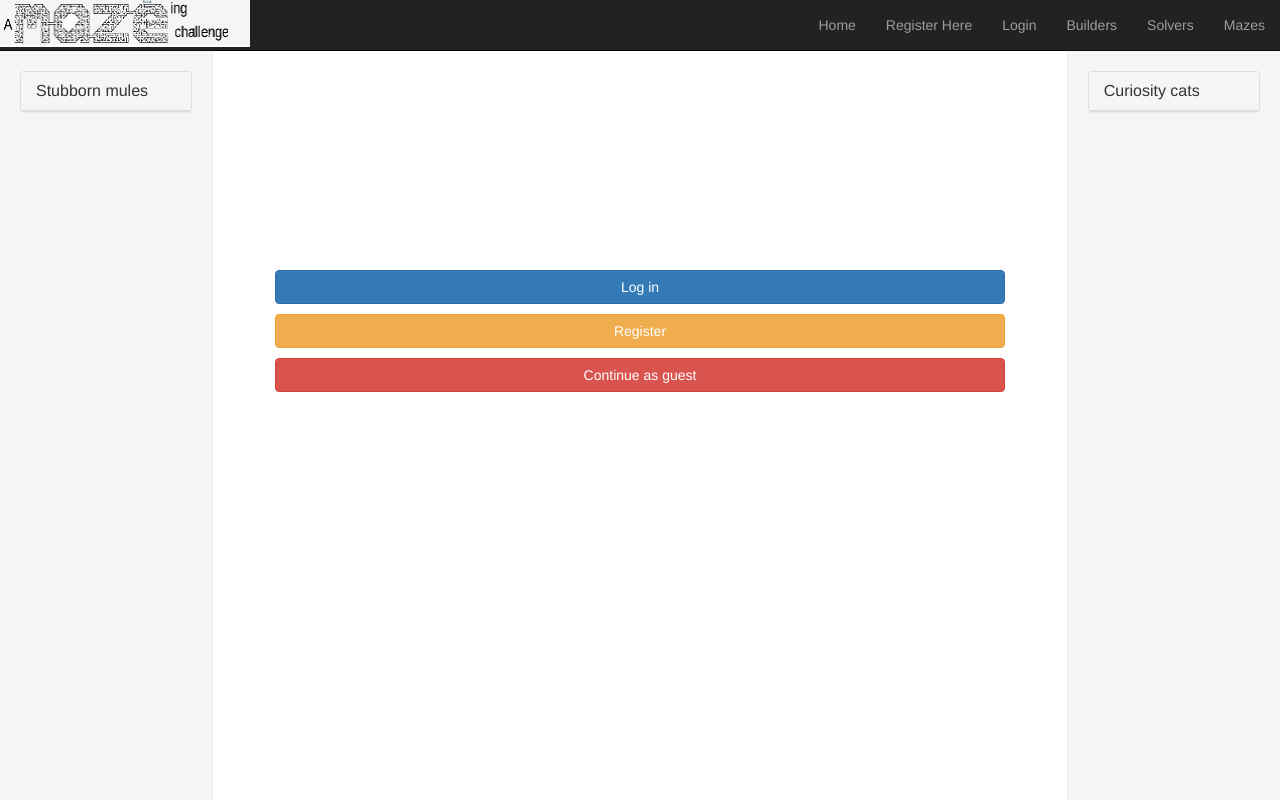
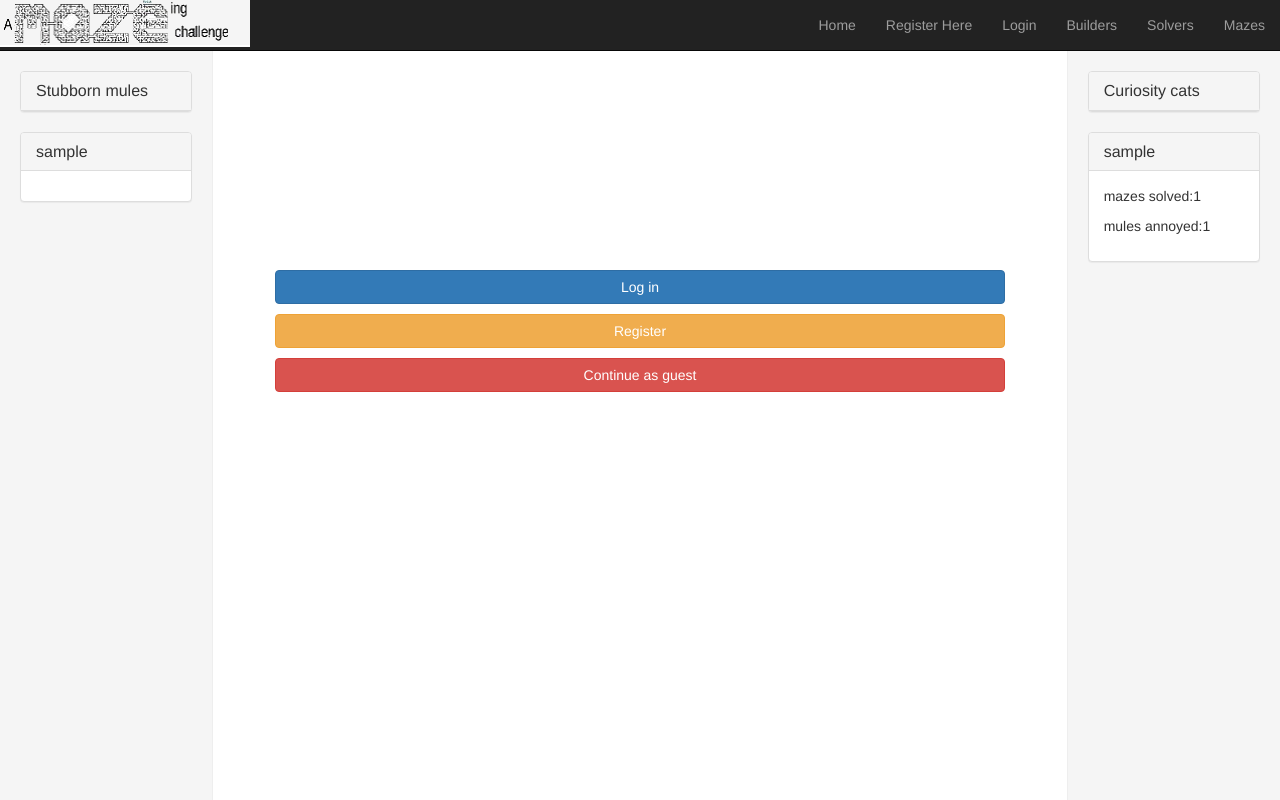
Before and after one commit to 2065983Y/amazing_app, a Django app: page / in a window 1280 px wide. Run offline with Django 3.2, Linux system fonts and the light colour scheme; tables that the repository leaves empty hold one stand-in row (values such as "Sample post"); some libraries are stand-ins or nearby versions.

Commit message:
Maze functionality pre-release logic added

```diff
--- a/amazingapp/models.py
+++ b/amazingapp/models.py
@@ -1,6 +1,5 @@
 from django.db import models
 from django.contrib.auth.models import User
-
 
 
 class Maze(models.Model):
@@ -8,7 +7,7 @@ class Maze(models.Model):
     rows = models.IntegerField()
     cols = models.IntegerField()
     cells = models.TextField()
-    solved_by = models.ForeignKey(User, related_name="Solved by", null=True)
+    solved_by = models.ManyToManyField(User, related_name="Solved by")
     attempts = models.IntegerField(default = 0)
     creator = models.ForeignKey(User, related_name="Built by")
     __grid = None
@@ -35,7 +34,6 @@ class Maze(models.Model):
         return self.name
 
 
-
 class UserProfile(models.Model):
     user = models.OneToOneField(User)
     picture = models.ImageField(upload_to='profile_images', blank=True)
--- a/amazingapp/urls.py
+++ b/amazingapp/urls.py
@@ -12,4 +12,5 @@ urlpatterns = patterns('',
     url(r'^create/$', views.create_maze, name='createMaze'),
     url(r'^logout/$', views.user_logout, name='logout'),
     url(r'^profile/$', views.edit_profile, name='profile'),
-    url(r'add_profile/', views.register_profile, name='register_profile'),)
+    url(r'add_profile/', views.register_profile, name='register_profile'),
+)
--- a/amazingapp/views.py
+++ b/amazingapp/views.py
@@ -17,21 +17,17 @@ from django.contrib.auth import authenticate, login
 def index(request):
     total_mazes = 0
     unsolved = {}
-    #all_userprofiles = UserProfile.objects.all()
-    #mules_list = UserProfile.objects.order_by('-mazes_created')[:5]
-    #cats_list = UserProfile.objects.order_by('-mazes_solved')[:5]
-    #for profile in all_userprofiles:
-    #    print profile
-    #    total_mazes += profile.mazes_created
-    #for profile in all_userprofiles:
-    #    unsolved[profile] = total_mazes - profile.mazes_solved
-    #context_dict = {'mules': mules_list, 'cats': cats_list, 'unsolved': unsolved}
-    response = render(request, 'amazingApp/index.html', {})
+    all_userprofiles = UserProfile.objects.all()
+    mules_list = UserProfile.objects.order_by('-mazes_created')[:5]
+    cats_list = UserProfile.objects.order_by('-mazes_solved')[:5]
+    context_dict = {'mules': mules_list, 'cats': cats_list}
+    response = render(request, 'amazingApp/index.html', context_dict)
     return response
 
 
 def builders(request):
     return render(request, 'amazingApp/index.html', {})
+
 
 def solvers(request):
     return render(request, 'amazingApp/index.html', {})
@@ -56,7 +52,6 @@ def mazes(request):
 def create_maze(request):
     context_dict = {}
     if request.method == "POST":
-        data = request.POST
         form = CreateMazeForm(data=request.POST)
         #try:
         maze = form.save(commit=False)
@@ -79,6 +74,7 @@ def create_maze(request):
             builder.mazes_created += 1
             builder.save()
             form.save(commit=True)
+            return redirect("/mazeapp/")
         else:
             if not form.systemPath:
                 form._errors["unsolvable"] = [u'Maze does not have a path, custom start & end coming soon']
@@ -100,20 +96,25 @@ def pickMaze(request):
 
 
 def solveMaze(request, maze_name):
+    context_dic = {}
     if request.method == "POST":
         print request.POST
         maze = Maze.objects.get(name=maze_name)
-        print "USER", request.user, "solved by:", maze.solved_by
-        if not maze.solved_by:
-            maze.solved_by = request.user
-        elif request.user not in maze.solved_by.objects:
+        #print "USER", request.user, "solved by:", maze.solved_by
+        #print "somtthing", request.user in maze.solved_by
+        print Maze.objects.get(name=maze_name).solved_by.all()
+
+        solver = UserProfile.objects.get(user=request.user)
+        if not maze.solved_by.all():
             maze.solved_by.add(request.user)
-            solver = UserProfile.objects.get(user=request.user)
+            solver.mazes_solved += 1
+            solver.save()
+        elif request.user not in Maze.objects.get(name=maze_name).solved_by.all():
+            maze.solved_by.add(request.user)
             solver.mazes_solved += 1
             solver.save()
         maze.save()
     else:
-        context_dic = {}
         try:
             maze = Maze.objects.get(name=maze_name)
             maze.attempts += 1
@@ -127,6 +128,7 @@ def solveMaze(request, maze_name):
             return redirect('/mazeapp/')
 
     return render(request, 'amazingApp/solve_maze.html', context_dic)
+
 
 def about(request):
     return render(request, 'amazingApp/about.html', {})
@@ -190,7 +192,6 @@ def user_login(request):
         return render(request, 'amazingApp/login.html', {})
 
 
-
 def register_profile(request):
 
     if request.method == 'POST':
@@ -232,7 +233,6 @@ def edit_profile(request):
         user_form = UserEditForm(instance=request.user)
         profile_form = UserProfileForm(instance=request.user.userprofile)
 
-    print "6"
     context_dict['user_form'] = user_form
     context_dict['profile_form'] = profile_form
     context_dict['picture'] = request.user.userprofile.picture
--- a/static/css/custom.css
+++ b/static/css/custom.css
@@ -1,13 +1,20 @@
 body {
     padding-bottom: 40px;
     padding-top: 60px;
-
 }
 
-body::after{
-    background-image:url('/static/Maze_Final.jpg');
-    opacity:0.5;
-}
+/*body:after {*/
+    /*content : "";*/
+    /*display: block;*/
+    /*position: absolute;*/
+    /*top: 0;*/
+    /*right: 60px;*/
+    /*background-image:url('/static/Maze_Final.jpg');*/
+    /*width: 100%;*/
+    /*height: 100%;*/
+    /*opacity : 0.4;*/
+    /*z-index: -1;*/
+/*}*/
 
 h3{
 	color: yellow;
@@ -21,6 +28,7 @@ h3{
         float:left;
     }
 }
+
 
 .sidebar {
   display: none;
@@ -57,23 +65,10 @@ h3{
   }
 }
 
-.sidebar {
-    position: fixed;
-    top: 51px;
-    bottom: 0;
-    left: 0;
-    z-index: 1000;
-    display: block;
-    padding: 20px;
-    overflow-x: hidden;
-    overflow-y: auto; /* Scrollable contents if viewport is shorter than content. */
-    background-color: #f5f5f5;
-    border-right: 1px solid #eee;
-  }
 
 .navbar-brand {
-    position:fixed;
-    top: -3px;
+   position:fixed;
+   top: -3px;
    width:250px; /*width of your image*/
    height:50px; /*height of your image*/
    background-image:url('/static/logo.png');
--- a/static/javascript/clickable-grid.js
+++ b/static/javascript/clickable-grid.js
@@ -4,8 +4,6 @@ var clicked = {};
 function displayCells(rows, cols, clicked)
 {
     var cells = "";
-    console.log("rows", rows);
-    console.log("cols", cols);
     for(var r=0;r<rows;r++)
     {
         for(var c=0;c<cols;c++)
@@ -22,7 +20,6 @@ function displayCells(rows, cols, clicked)
             cells = cells.concat("1");
         }
     }
-    console.log("cells", cells);
     return cells;
 }
 
--- a/templates/amazingApp/create_maze.html
+++ b/templates/amazingApp/create_maze.html
@@ -31,6 +31,11 @@
         {% endfor %}
         <br/>
     <div class="form-group">
+        <div id="gridPos">
+
+        </div>
+    </div>
+    <div class="form-group">
         <input class="form-control" id="id_cells" name="cells" type="hidden"/>
         <button id="clickMe" class="btn btn-default" type="button" >Generate maze</button>
     </div>
--- a/templates/amazingApp/index.html
+++ b/templates/amazingApp/index.html
@@ -7,10 +7,10 @@
 {% endblock %}
 
 {% block left_block %}
-
     <div class="panel panel-default">
         <div class="panel-heading"><h3 class="panel-title">Stubborn mules</h3>
     </div>
+
     </div>
         {% for mule in mules %}
         <div class="panel panel-default">
@@ -57,14 +57,15 @@
     <div class="panel panel-default">
         <div class="panel-heading"><h3 class="panel-title">Curiosity cats</h3>
     </div>
+
     </div>
         {% for cat in cats %}
         <div class="panel panel-default">
             <div class="panel-heading"><h3 class="panel-title">{{ cat }}</h3>
              </div>
             <div class="panel-body">
-		<!--<p>mazes solved:{{ cat.mazes_solved }}</p>
-		<p>mules annoyed:{{ cat.mazes_created }}</p>-->
+            <p>mazes solved:{{ cat.mazes_solved }}</p>
+            <p>mules annoyed:{{ cat.mazes_created }}</p>
             </div>
          </div>
         {% endfor %}
```
Also changed, not shown: templates/amazingApp/maze_created.html (+13 -2 lines). Lines whose indentation alone changed are shown as unchanged.
